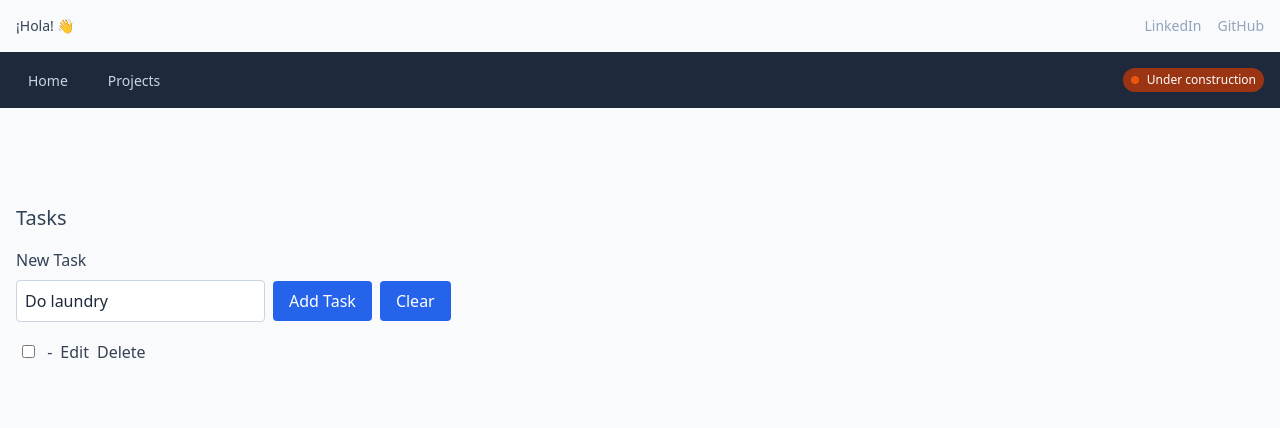
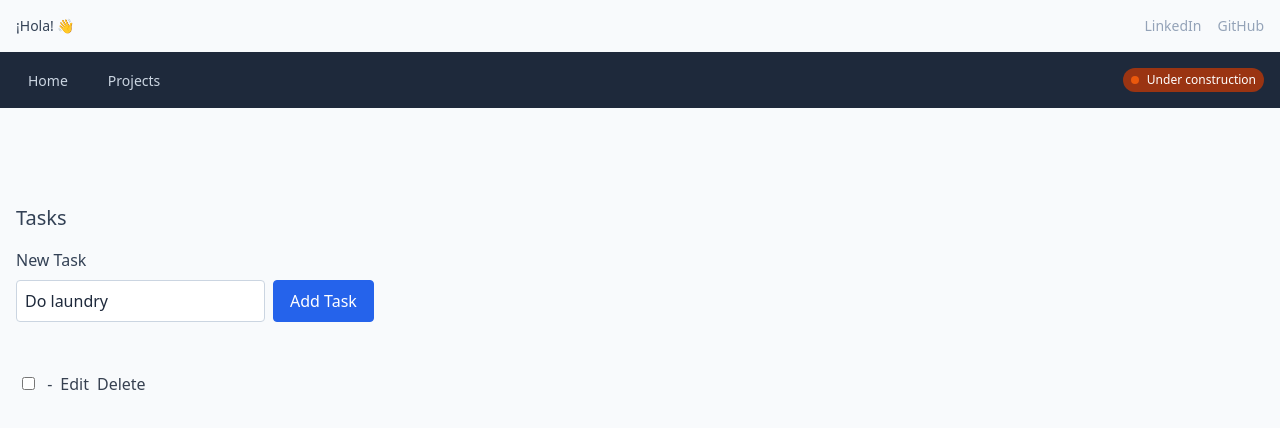
Before and after one commit to joesanchezjr/dev, a Next.js app: page /projects/tasks in a window 1280 px wide. Both pictures are taken after typing "Sample" into the empty fields and a click on the button "Add Task". Shown: the top 428 px of the page. Built offline with nearby package versions, Linux system fonts and the light colour scheme; no server answers; the database is empty.

Commit message:
spacing adjustments

```diff
--- a/src/app/projects/tasks/_list.tsx
+++ b/src/app/projects/tasks/_list.tsx
@@ -21,27 +21,23 @@ export function TaskList({ tasks: _tasks }: { tasks: Task[] }) {
     <div className="my-24">
       <h1 className="mb-4 text-xl font-medium">Tasks</h1>
 
-      <form onSubmit={handleAddNewTask}>
+      <form onSubmit={handleAddNewTask} className="mb-12">
         <label className="mb-2 block" htmlFor="new-task">
           New Task
         </label>
-        <div className="space-y-2 sm:space-x-2 sm:space-y-0">
+        <div className="flex flex-col gap-2 sm:flex-row ">
           <input
-            className="mb-4 w-full rounded border border-slate-300 p-2 placeholder:text-slate-800 dark:border-slate-800 dark:bg-slate-950 sm:w-auto"
+            className="w-full rounded border border-slate-300 p-2 placeholder:text-slate-800 dark:border-slate-800 dark:bg-slate-950 sm:w-auto"
             id="new-task"
             type="text"
             value={newTask}
             onChange={(e) => setNewTask(e.target.value)}
             placeholder="Do laundry"
           />
+          <div className="flex justify-end gap-2 sm:items-start">
+            {newTask && (
               <button
-            className="rounded bg-blue-600 px-4 py-2 text-white"
-            type="submit"
-          >
-            Add Task
-          </button>
-          <button
-            className="rounded bg-blue-600 px-4 py-2 text-white"
+                className="rounded border border-blue-600 px-4 py-2 text-white"
                 type="button"
                 onClick={() => {
                   setNewTask("");
@@ -49,11 +45,19 @@ export function TaskList({ tasks: _tasks }: { tasks: Task[] }) {
               >
                 Clear
               </button>
+            )}
+            <button
+              className="rounded border border-blue-600 bg-blue-600 px-4 py-2 text-white"
+              type="submit"
+            >
+              Add Task
+            </button>
+          </div>
         </div>
       </form>
       <ul className="prose space-y-2 dark:prose-invert">
         {tasks.map((task) => (
-          <li key={task.id} className="flex gap-2">
+          <li key={task.id} className="flex flex-wrap gap-2">
             <TaskItem task={task} />
           </li>
         ))}
--- a/src/app/projects/tasks/_task.tsx
+++ b/src/app/projects/tasks/_task.tsx
@@ -2,6 +2,7 @@
 
 import { Task, useTasks } from "@/context/tasks-context/tasks-context";
 import { useState } from "react";
+// @todo: edit should open up a modal
 
 export function TaskItem({ task }: { task: Task }) {
   const [editedTaskInput, setEditedTaskInput] = useState(task.title);
```
Lines whose indentation alone changed are shown as unchanged.
